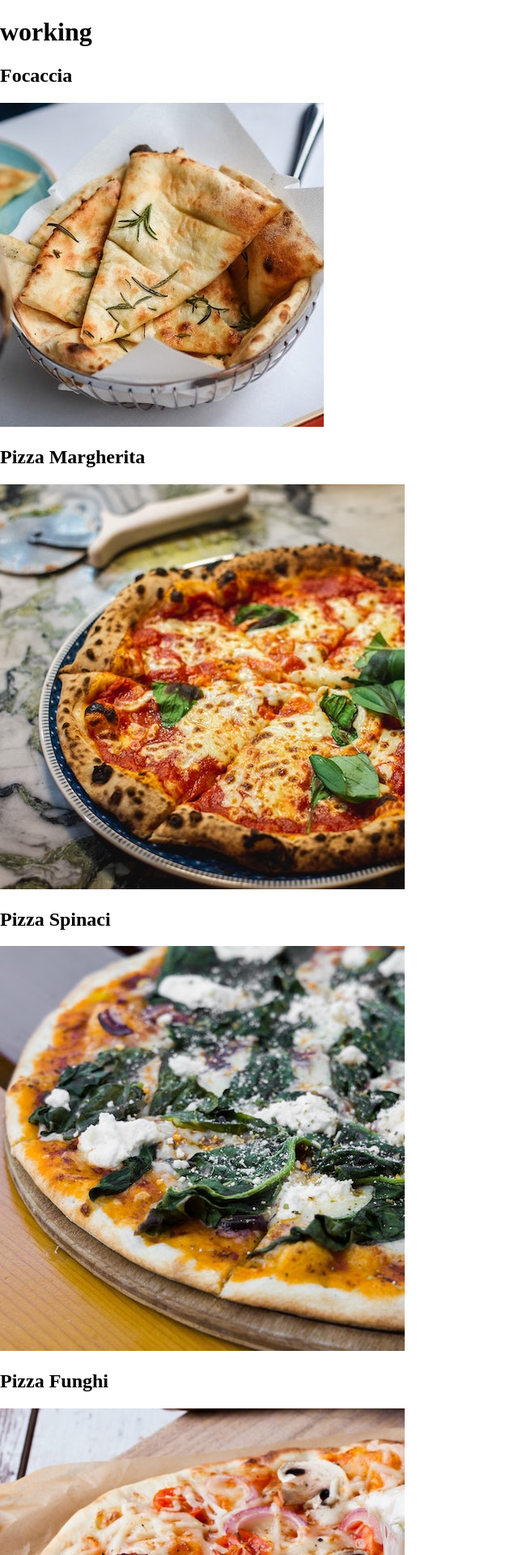
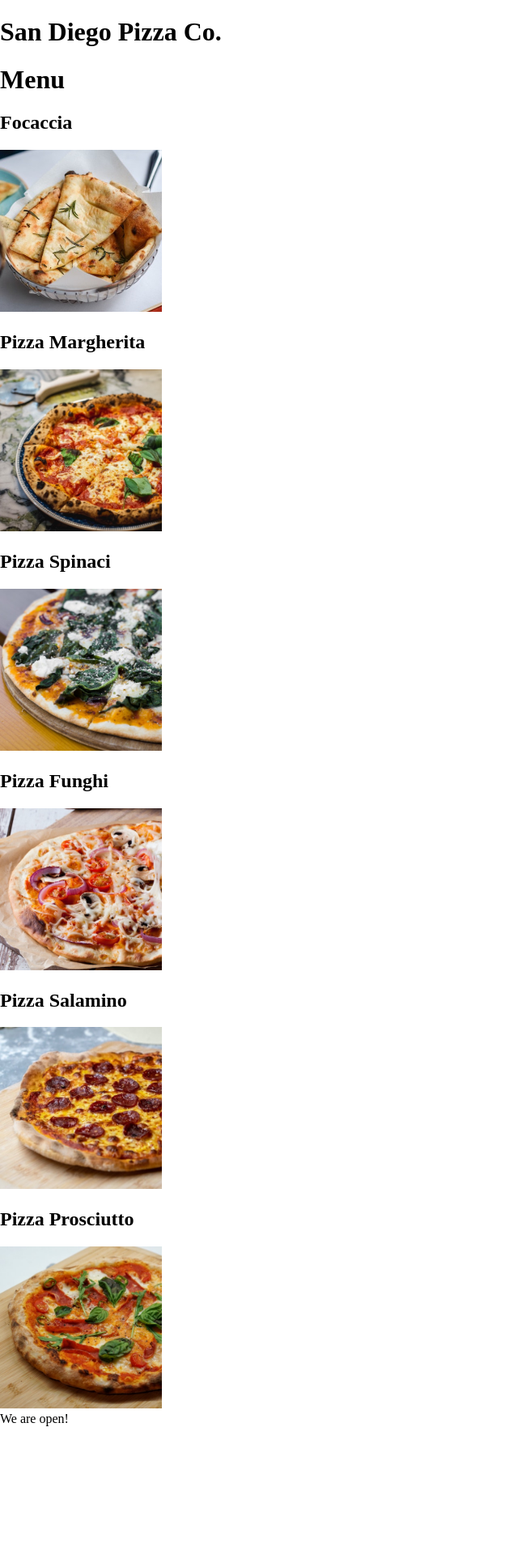
Before and after one commit to ricky-antonio/pizza-menu, a React (Create React App) app: page / in a window 1280 px wide. Shown: the top 1920 px of the page at 81% size, without its empty margins (0-640 px from the left). After the commit the page ends 1761 px from the top, so only its background shows below. Built offline with nearby package versions, Linux system fonts and the light colour scheme.

Commit message:
Add Header, Menu, and Footer components

```diff
--- a/src/App.js
+++ b/src/App.js
@@ -1,20 +1,15 @@
 import "./App.css";
-import pizzaData from "./data";
-import Pizza from "./Pizza";
+import Header from "./Header";
+import Menu from "./Menu";
+import Footer from "./Footer";
 
 function App() {
     return (
         <div className="App">
-            <h1>working</h1>
-            {pizzaData.map((pizza) => {
-                return <Pizza
-                            name={pizza.name}
-                            ingredients={pizza.ingredients}
-                            price={pizza.price}
-                            photoName={pizza.photoName}
-                            soldOut={pizza.soldOut}
-                        />;
-            })}
+            <Header />
+            <Menu />
+            <Footer />
+
         </div>
     );
 }
--- /dev/null
+++ b/src/Footer.js
@@ -0,0 +1,11 @@
+import "./Footer.css";
+
+function Footer() {
+    return (
+        <div className="Footer">
+            <footer>We are open!</footer>
+        </div>
+    )
+}
+
+export default Footer;
--- /dev/null
+++ b/src/Header.js
@@ -0,0 +1,11 @@
+import "./Header.css";
+
+function Header() {
+    return (
+        <div className="Header">
+            <h1>San Diego Pizza Co.</h1>
+        </div>
+    )
+}
+
+export default Header;
--- /dev/null
+++ b/src/Menu.js
@@ -0,0 +1,22 @@
+import "./Menu.css";
+import pizzaData from "./data";
+import Pizza from "./Pizza";
+
+function Menu() {
+    return (
+        <div className="Menu">
+            <h1>Menu</h1>
+            {pizzaData.map((pizza) => (
+                <Pizza
+                    name={pizza.name}
+                    ingredients={pizza.ingredients}
+                    price={pizza.price}
+                    photoName={pizza.photoName}
+                    soldOut={pizza.soldOut}
+                />
+            ))}
+        </div>
+    )
+}
+
+export default Menu;
--- /dev/null
+++ b/src/Pizza.css
@@ -0,0 +1,3 @@
+.Pizza-img {
+    width: 200px;
+}
--- a/src/Pizza.js
+++ b/src/Pizza.js
@@ -1,8 +1,12 @@
+import "./Pizza.css";
+
 function Pizza(props) {
+    const {name, ingredients, price, photoName, soldOut} = props;
+
     return (
         <div className="Pizza">
-            <h2>{props.name}</h2>
-            <img src={props.photoName} alt={props.name}/>
+            <h2>{name}</h2>
+            <img className="Pizza-img" src={photoName} alt={name}/>
         </div>
     )
 };
```
Also changed, not shown: src/Footer.css (added), src/Header.css (added), src/Menu.css (added).
